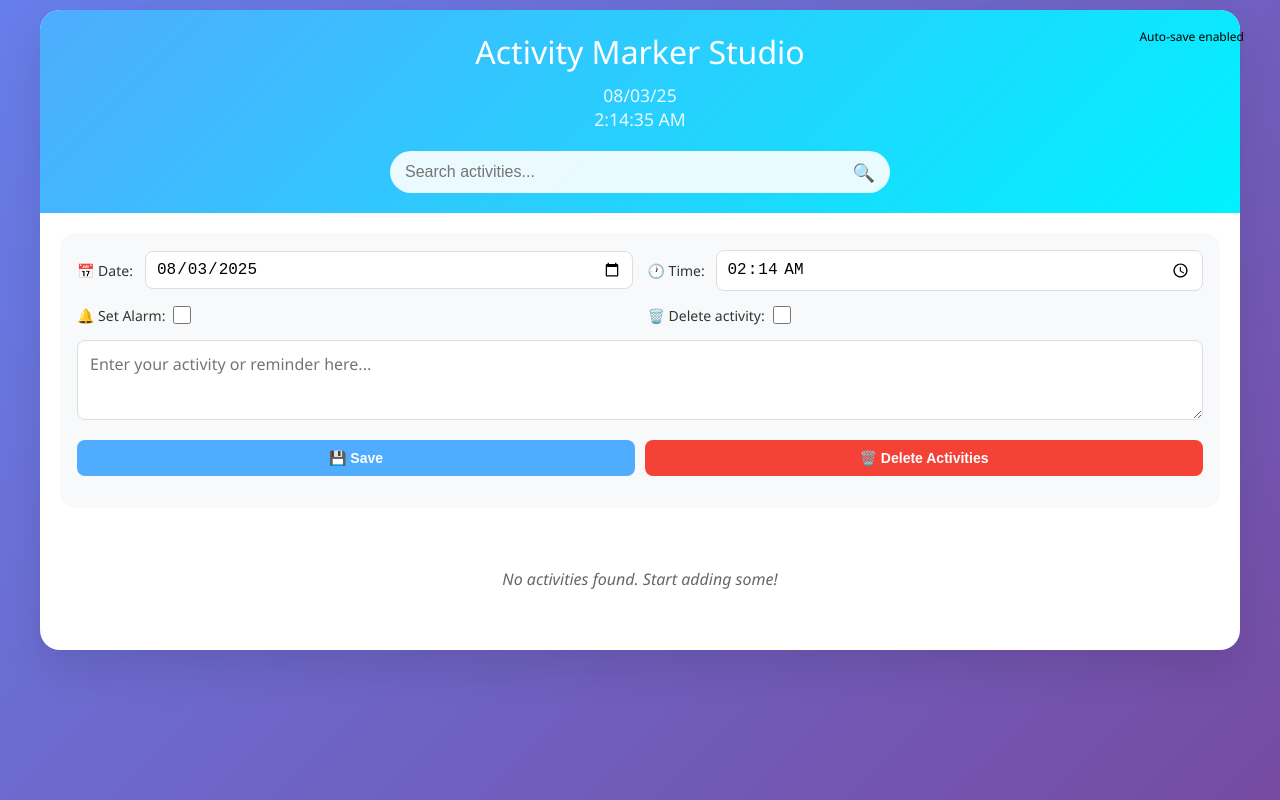
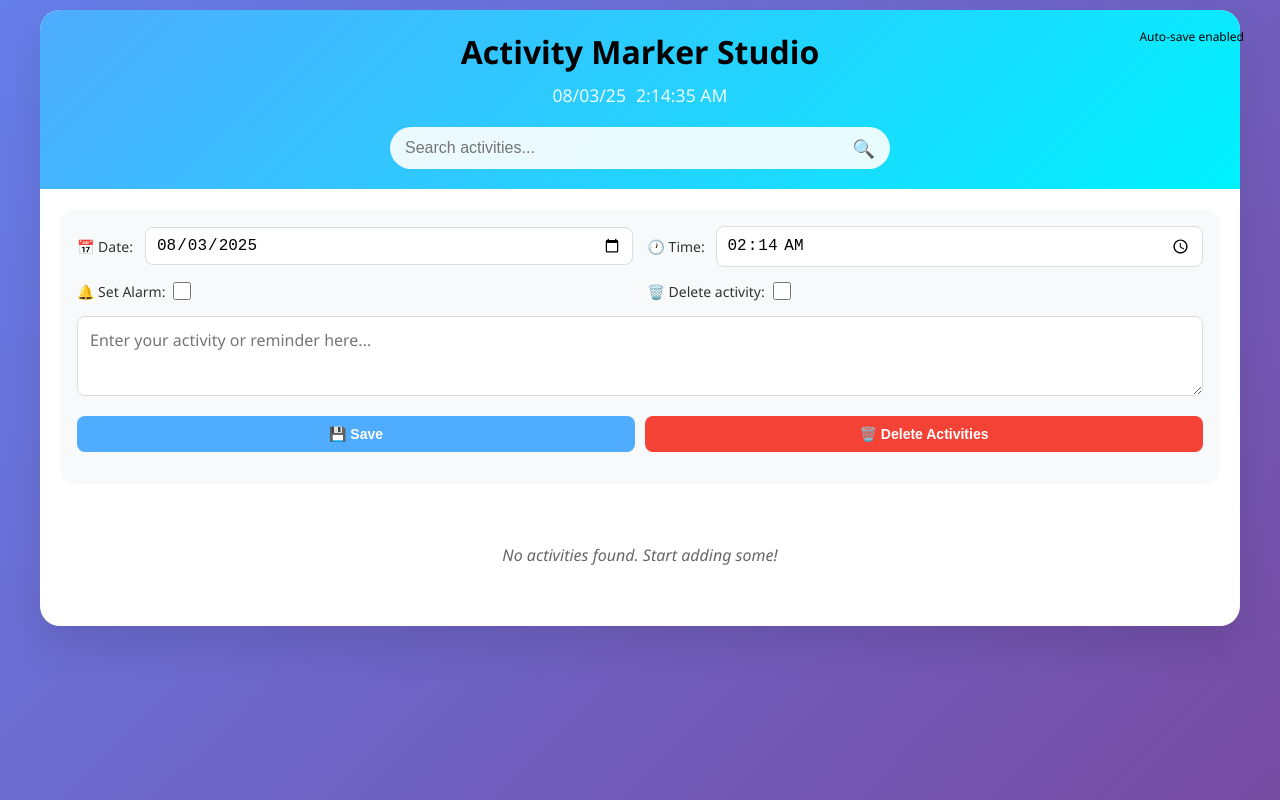
Before and after one commit to JoeM28/activitymarker, a plain HTML site: page index.html in a window 1280 px wide. Drawn offline with Linux system fonts and the light colour scheme.

Commit message:
New edits V1.html

```diff
--- a/index.html
+++ b/index.html
@@ -38,13 +38,18 @@
         .header h1 {
             font-size: 2em;
             margin-bottom: 10px;
-            font-weight: 300;
+            font-weight: bold; /* Changed to bold */
+            color: black; /* Changed to black */
         }
 
         .datetime {
             font-size: 1.1em;
             opacity: 0.9;
             margin-bottom: 20px;
+            display: flex; /* Made it a flex container */
+            justify-content: center; /* Centered horizontally */
+            align-items: center;
+            gap: 10px; /* Added space between date and time */
         }
 
         .search-container {
@@ -225,7 +230,7 @@
         .date-range input[type="date"] {
             padding: 8px;
             border: 1px solid #ddd;
-            border-radius: 8px;
+            border-radius: 8-x;
             font-size: 14px;
             outline: none;
             flex: 1;
```
